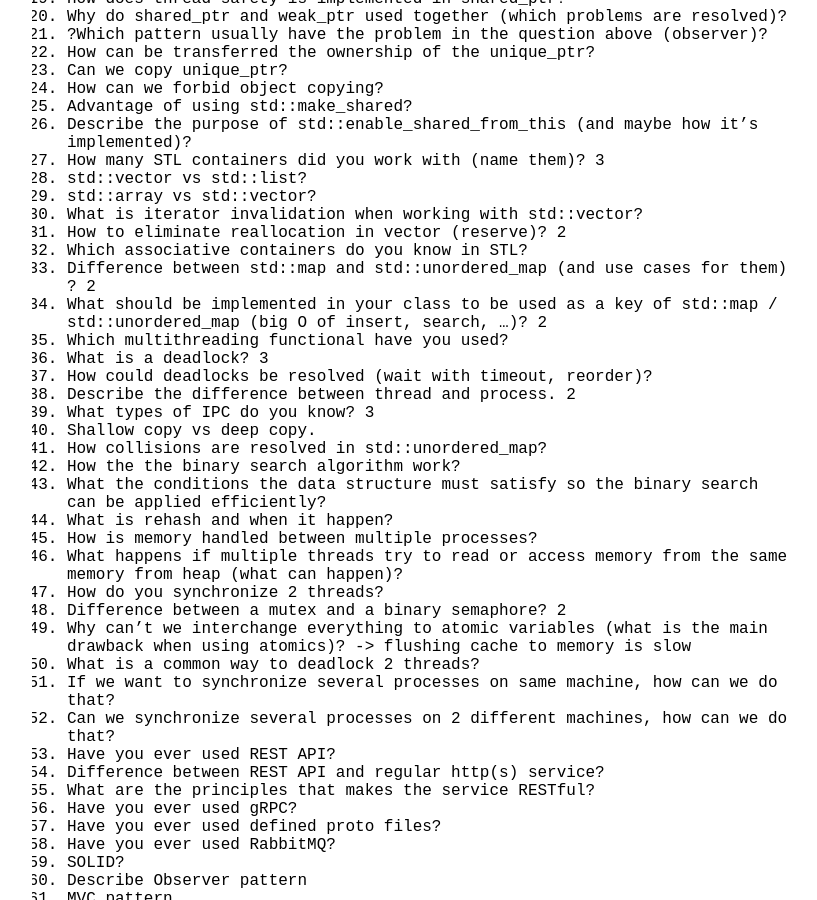
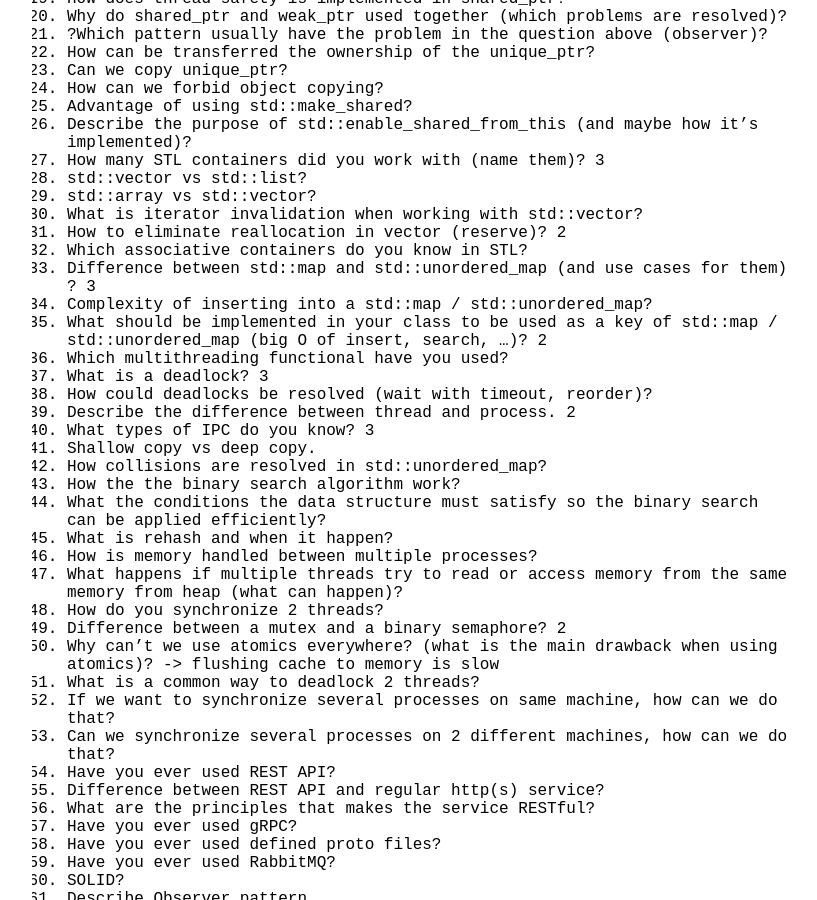
Before and after one commit to ZaharBozhok/zzck.dev, a Jekyll site: the page built from _posts/2021-08-20-c++-questions.markdown, in a window 1280 px wide and 900 px high, scrolled down 527 px. Shown: the whole window, without its empty margins (228-1045 px from the left). Built offline with Jekyll 4.4.1, drawn with Linux system fonts in a browser that asks for light colours; comment, search, counter and statistics services are not loaded; some of the changed text lies outside the part shown.

Commit message:
Added more questions

````diff
--- a/_posts/2021-08-20-c++-questions.markdown
+++ b/_posts/2021-08-20-c++-questions.markdown
@@ -40,64 +40,65 @@ C++ questions
 30. What is iterator invalidation when working with std::vector?
 31. How to eliminate reallocation in vector (reserve)? 2
 32. Which associative containers do you know in STL?
-33. Difference between std::map and std::unordered_map (and use cases for them) ? 2
-34. What should be implemented in your class to be used as a key of std::map / std::unordered_map (big O of insert, search, ...)? 2
-35. Which multithreading functional have you used?
-36. What is a deadlock? 3
-37. How could deadlocks be resolved (wait with timeout, reorder)?
-38. Describe the difference between thread and process. 2
-39. What types of IPC do you know? 3
+33. Difference between std::map and std::unordered_map (and use cases for them) ? 3
+34. Complexity of inserting into a std::map / std::unordered_map?
+35. What should be implemented in your class to be used as a key of std::map / std::unordered_map (big O of insert, search, ...)? 2
+36. Which multithreading functional have you used?
+37. What is a deadlock? 3
+38. How could deadlocks be resolved (wait with timeout, reorder)?
+39. Describe the difference between thread and process. 2
+40. What types of IPC do you know? 3
 41. Shallow copy vs deep copy.
 42. How collisions are resolved in std::unordered_map?
 43. How the the binary search algorithm work?
-44. What the conditions the data structure must satisfy so the binary search can be applied efficiently?
-45. What is rehash and when it happen?
-46. How is memory handled between multiple processes?
-47. What happens if multiple threads try to read or access memory from the same memory from heap (what can happen)?
-48. How do you synchronize 2 threads?
-49. Difference between a mutex and a binary semaphore? 2
-50. Why can't we interchange everything to atomic variables (what is the main drawback when using atomics)? -> flushing cache to memory is slow
-51. What is a common way to deadlock 2 threads?
-52. If we want to synchronize several processes on same machine, how can we do that?
-53. Can we synchronize several processes on 2 different machines, how can we do that?
-54. Have you ever used REST API?
-55. Difference between REST API and regular http(s) service?
-56. What are the principles that makes the service RESTful?
-57. Have you ever used gRPC?
-58. Have you ever used defined proto files?
-59. Have you ever used RabbitMQ?
-60. SOLID?
-61. Describe Observer pattern
-62. MVC pattern
-63. MVVM pattern
-64. What is data binding (resuming MVVM)?
-65. Abstract factory design pattern?
-66. What kind of synchronization mechanisms do you know? Which one STL implements? 2
-67. How many c++ standards do you know? 2
-68. When we should use smart pointers?
-69. Do smart pointers guarantee no memory leaks?
-70. What is move semantics in c++? 3
-71. What specific methods should be defined to use move semantics?
-72. Difference between rvalue and lvalue? 2
-73. Where local variables are stored?
-74. Where static variables are stored?
-75. What is container class?
-76. std::set vs std::vector?
-77. std::set vs std::map?
-78. What is a time complexity and memory complexity of the algorithm?
-79. Which is bettern O(N) or O(1)?
-80. Can a destructor be overloaded?
-81. What can be overloaded?
-82. Can operators be overloaded?
-83. Do you have any experience with Kubernetes and docker?
-84. Did you create an image in Docker?
-85. Do you have an experience using Python?
-86. Experience an CI/CD?
-87. Give 5 examples of UB in C++?
-88. 1 Unreferencing pointer to dead object
-89. 2 Is arithmetics overflow in C++ is UB? (yes)
-90. 3 Stack overflow is UB
-91. 4
+45. What the conditions the data structure must satisfy so the binary search can be applied efficiently?
+46. What is rehash and when it happen?
+47. How is memory handled between multiple processes?
+48. What happens if multiple threads try to read or access memory from the same memory from heap (what can happen)?
+49. How do you synchronize 2 threads?
+50. Difference between a mutex and a binary semaphore? 2
+51. Why can't we use atomics everywhere?  (what is the main drawback when using atomics)? -> flushing cache to memory is slow
+52. What is a common way to deadlock 2 threads?
+53. If we want to synchronize several processes on same machine, how can we do that?
+54. Can we synchronize several processes on 2 different machines, how can we do that?
+55. Have you ever used REST API?
+56. Difference between REST API and regular http(s) service?
+57. What are the principles that makes the service RESTful?
+58. Have you ever used gRPC?
+59. Have you ever used defined proto files?
+60. Have you ever used RabbitMQ?
+61. SOLID?
+62. Describe Observer pattern
+63. MVC pattern
+64. MVVM pattern
+65. What is data binding (resuming MVVM)?
+66. Abstract factory design pattern?
+67. What kind of synchronization mechanisms do you know? Which one STL implements? 2
+68. How many c++ standards do you know? 2
+69. When we should use smart pointers?
+70. Do smart pointers guarantee no memory leaks?
+71. What is move semantics in c++? 3
+72. What specific methods should be defined to use move semantics?
+73. Difference between rvalue and lvalue? 2
+74. Where local variables are stored?
+75. Where static variables are stored?
+76. What is container class?
+77. std::set vs std::vector?
+78. std::set vs std::map?
+79. What is a time complexity and memory complexity of the algorithm?
+80. Which is bettern O(N) or O(1)?
+81. Can a destructor be overloaded?
+82. What can be overloaded?
+83. Can operators be overloaded?
+84. Do you have any experience with Kubernetes and docker?
+85. Did you create an image in Docker?
+86. Do you have an experience using Python?
+87. Experience an CI/CD?
+88. Give 5 examples of UB in C++?
+89. 1 Unreferencing pointer to dead object
+90. 2 Is arithmetics overflow in C++ is UB? (yes)
+91. 3 Stack overflow is UB
+92. 4
 ```
 std::vector<int> xs = {1, 2, 3};
 auto& x = xs[0];
@@ -640,3 +641,9 @@ General questions
 6. Tell about the hardest task/issue/case you had tackle? How did you tackle it?
 7. Have you done architecture-related work, tell about last ones.
 8. Do you have experience in mentoring?
+
+Soft questions
+1. Tell about your ambitions / goals. What do you want to achieve?
+2. Why did you decide to quit your current job?
+3. What motivates you to work?
+4. Tell about your salary expectations (be ready to answer and to bargain).
````
